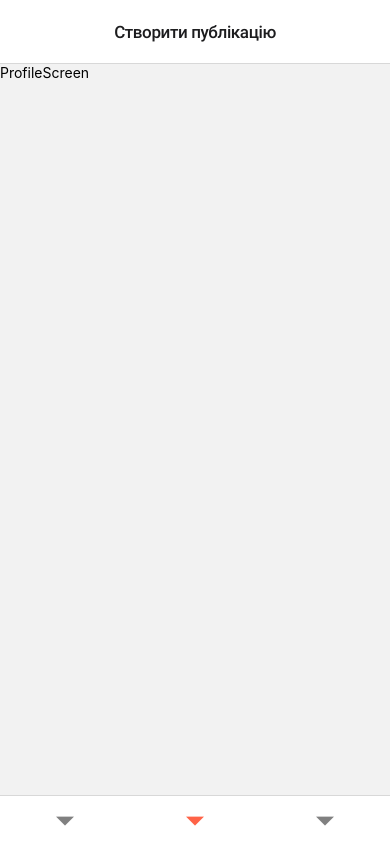
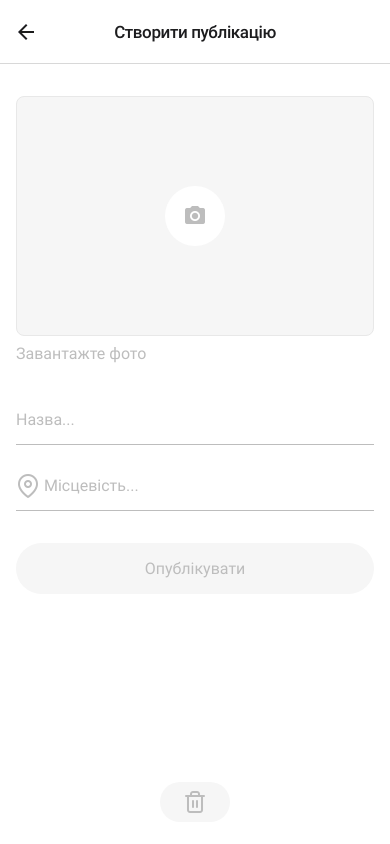
Before and after one commit to made-by-curiosity/post-and-talk, a React Native app: screen /CreatePost in a window 390 px wide. Built offline with nearby package versions, Linux system fonts and the light colour scheme.

Commit message:
add create posts creen and bottom navigation

```diff
--- a/App.js
+++ b/App.js
@@ -4,7 +4,7 @@ import { NavigationContainer } from '@react-navigation/native';
 import { useFonts } from 'expo-font';
 import { useRoute } from './src/router';
 
-export default function App() {
+export default function App({ navigation }) {
   const [fontsLoaded] = useFonts({
     'Roboto-Bold': require('./src/assets/fonts/Roboto/Roboto-Bold.ttf'),
     'Roboto-Medium': require('./src/assets/fonts/Roboto/Roboto-Medium.ttf'),
@@ -12,7 +12,7 @@ export default function App() {
     'Inter-Medium': require('./src/assets/fonts/Inter/static/Inter-Medium.ttf'),
   });
 
-  const routing = useRoute(true);
+  const routing = useRoute(true, navigation);
 
   if (!fontsLoaded) {
     return null;
--- a/src/router.js
+++ b/src/router.js
@@ -1,19 +1,16 @@
 import { createStackNavigator } from '@react-navigation/stack';
-import { createBottomTabNavigator } from '@react-navigation/bottom-tabs';
-import PostsScreen from './screens/main/PostsScreen';
 import LoginScreen from './screens/auth/LoginScreen';
 import RegisterScreen from './screens/auth/RegisterScreen';
+import MainScreen from './screens/bottomNav/MainScreen';
 import CreatePostsScreen from './screens/main/CreatePostScreen';
-import ProfileScreen from './screens/main/ProfileScreen';
-import { LogoutBtn } from './components/LogoutBtn/LogoutBtn';
 
-const Tab = createBottomTabNavigator();
 const AuthStack = createStackNavigator();
+const MainStack = createStackNavigator();
 
 export const useRoute = isLoggedIn => {
   if (!isLoggedIn) {
     return (
-      <AuthStack.Navigator initialRouteName="Posts">
+      <AuthStack.Navigator initialRouteName="Login">
         <AuthStack.Screen name="Login" component={LoginScreen} options={{ headerShown: false }} />
         <AuthStack.Screen
           name="Register"
@@ -24,30 +21,9 @@ export const useRoute = isLoggedIn => {
     );
   }
   return (
-    <Tab.Navigator
-      initialRouteName="Posts"
-      screenOptions={{
-        tabBarShowLabel: false,
-        tabBarActiveTintColor: 'tomato',
-        tabBarInactiveTintColor: 'gray',
-      }}
-    >
-      <Tab.Screen
-        name="Posts"
-        component={PostsScreen}
-        options={{
-          title: 'Публікації',
-          headerTitleAlign: 'center',
-          headerTitleStyle: {
-            lineHeight: 22,
-            fontSize: 17,
-            letterSpacing: -0.4,
-            fontFamily: 'Roboto-Medium',
-          },
-          headerRight: () => <LogoutBtn />,
-        }}
-      />
-      <Tab.Screen
+    <MainStack.Navigator initialRouteName="Main">
+      <MainStack.Screen name="Main" component={MainScreen} options={{ headerShown: false }} />
+      <MainStack.Screen
         name="CreatePost"
         component={CreatePostsScreen}
         options={{
@@ -61,20 +37,6 @@ export const useRoute = isLoggedIn => {
           },
         }}
       />
-      <Tab.Screen
-        name="Profile"
-        component={ProfileScreen}
-        options={{
-          title: 'Профіль',
-          headerTitleAlign: 'center',
-          headerTitleStyle: {
-            lineHeight: 22,
-            fontSize: 17,
-            letterSpacing: -0.4,
-            fontFamily: 'Roboto-Medium',
-          },
-        }}
-      />
-    </Tab.Navigator>
+    </MainStack.Navigator>
   );
 };
--- /dev/null
+++ b/src/screens/bottomNav/MainScreen.js
@@ -0,0 +1,111 @@
+import { createBottomTabNavigator } from '@react-navigation/bottom-tabs';
+import { Feather } from '@expo/vector-icons';
+import PostsScreen from './PostsScreen';
+import ProfileScreen from './ProfileScreen';
+import { LogoutBtn } from '../../components/LogoutBtn/LogoutBtn';
+
+const Tab = createBottomTabNavigator();
+
+const EmptyScreen = () => null;
+
+export default function MainScreen() {
+  return (
+    <Tab.Navigator
+      initialRouteName="Posts"
+      screenOptions={{
+        tabBarShowLabel: false,
+        tabBarActiveTintColor: '#212121',
+        tabBarInactiveTintColor: '#212121',
+        tabBarStyle: {
+          alignItems: 'center',
+          height: 83,
+          paddingTop: 9,
+          paddingBottom: 22,
+        },
+      }}
+    >
+      <Tab.Screen
+        name="Posts"
+        component={PostsScreen}
+        options={{
+          title: 'Публікації',
+          headerTitleAlign: 'center',
+          headerTitleStyle: {
+            lineHeight: 22,
+            fontSize: 17,
+            letterSpacing: -0.4,
+            fontFamily: 'Roboto-Medium',
+          },
+          headerRight: () => <LogoutBtn />,
+          tabBarIcon: ({ focused, color, size }) => {
+            return <Feather name="grid" size={24} color={color} />;
+          },
+          tabBarItemStyle: {
+            marginHorizontal: 15,
+            maxWidth: 40,
+            height: 40,
+            alignSelf: 'center',
+          },
+        }}
+      />
+      <Tab.Screen
+        name="CreateContainer"
+        component={EmptyScreen}
+        options={{
+          title: 'Створити публікацію',
+          headerTitleAlign: 'center',
+          headerTitleStyle: {
+            lineHeight: 22,
+            fontSize: 17,
+            letterSpacing: -0.4,
+            fontFamily: 'Roboto-Medium',
+          },
+          tabBarIcon: ({ focused, color, size }) => {
+            return <Feather name="plus" size={24} color="#fff" />;
+          },
+          tabBarIconStyle: {
+            maxWidth: 70,
+            height: 40,
+          },
+          tabBarItemStyle: {
+            marginHorizontal: 15,
+            height: 40,
+            alignSelf: 'center',
+            maxWidth: 70,
+            borderRadius: 50,
+            backgroundColor: '#FF6C00',
+          },
+        }}
+        listeners={({ navigation }) => ({
+          tabPress: event => {
+            event.preventDefault();
+            navigation.navigate('CreatePost');
+          },
+        })}
+      />
+      <Tab.Screen
+        name="Profile"
+        component={ProfileScreen}
+        options={{
+          title: 'Профіль',
+          headerTitleAlign: 'center',
+          headerTitleStyle: {
+            lineHeight: 22,
+            fontSize: 17,
+            letterSpacing: -0.4,
+            fontFamily: 'Roboto-Medium',
+          },
+          tabBarIcon: ({ focused, color, size }) => {
+            return <Feather name="user" size={24} color={color} />;
+          },
+          tabBarItemStyle: {
+            marginHorizontal: 15,
+            maxWidth: 40,
+            height: 40,
+            alignSelf: 'center',
+          },
+        }}
+      />
+    </Tab.Navigator>
+  );
+}
--- a/src/screens/main/CreatePostScreen.js
+++ b/src/screens/main/CreatePostScreen.js
@@ -1,9 +1,143 @@
-import { Text, View } from 'react-native';
+import { Text, View, StyleSheet, TouchableOpacity, TextInput } from 'react-native';
+import { MaterialIcons } from '@expo/vector-icons';
+import { Feather } from '@expo/vector-icons';
 
 export default function CreatePostsScreen() {
+  const onTakePhoto = () => {
+    console.log('делаем фото ', Date.now());
+  };
+
+  const onPost = () => {
+    console.log('публикуем фото ', Date.now());
+  };
+
+  const onDelete = () => {
+    console.log('удаляем фото ', Date.now());
+  };
+
   return (
-    <View>
-      <Text>ProfileScreen</Text>
+    <View style={styles.container}>
+      <View style={styles.photoBox}>
+        <TouchableOpacity style={styles.photoBtn} activeOpacity={0.8} onPress={onTakePhoto}>
+          <MaterialIcons name="photo-camera" size={24} color="#BDBDBD" />
+        </TouchableOpacity>
+      </View>
+      <Text style={styles.mainText}>Завантажте фото</Text>
+      <TextInput
+        style={styles.photoName}
+        placeholder="Назва..."
+        placeholderTextColor="#BDBDBD"
+      ></TextInput>
+      <View style={styles.locationWrapper}>
+        <TextInput
+          style={styles.photoLocation}
+          placeholder="Місцевість..."
+          placeholderTextColor="#BDBDBD"
+        ></TextInput>
+        <Feather name="map-pin" size={24} color="#BDBDBD" style={styles.locationIcon} />
+      </View>
+      <TouchableOpacity style={styles.postBtn} activeOpacity={0.8} onPress={onPost}>
+        <Text style={styles.postBtnText}>Опублікувати</Text>
+      </TouchableOpacity>
+      <TouchableOpacity style={styles.deleteBtn} activeOpacity={0.8} onPress={onDelete}>
+        <Feather name="trash-2" size={24} color="#BDBDBD" />
+      </TouchableOpacity>
     </View>
   );
 }
+
+const styles = StyleSheet.create({
+  container: {
+    flex: 1,
+    paddingTop: 32,
+    paddingBottom: 22,
+    paddingHorizontal: 16,
+
+    backgroundColor: '#fff',
+  },
+  photoBox: {
+    height: 240,
+    marginBottom: 8,
+
+    justifyContent: 'center',
+    alignItems: 'center',
+
+    borderWidth: 1,
+    borderRadius: 8,
+    borderColor: '#E8E8E8',
+
+    backgroundColor: '#F6F6F6',
+  },
+  photoBtn: {
+    width: 60,
+    height: 60,
+    backgroundColor: '#fff',
+    justifyContent: 'center',
+    alignItems: 'center',
+    borderRadius: 50,
+  },
+  mainText: {
+    color: '#BDBDBD',
+    fontFamily: 'Roboto-Regular',
+    fontSize: 16,
+    marginBottom: 32,
+  },
+  photoName: {
+    height: 50,
+    marginBottom: 16,
+
+    alignItems: 'center',
+
+    borderBottomWidth: 1,
+    borderBottomColor: '#BDBDBD',
+
+    fontFamily: 'Roboto-Regular',
+    fontSize: 16,
+  },
+  photoLocation: {
+    height: 50,
+    paddingLeft: 28,
+
+    alignItems: 'center',
+
+    borderBottomWidth: 1,
+    borderBottomColor: '#BDBDBD',
+
+    fontFamily: 'Roboto-Regular',
+    fontSize: 16,
+  },
+  locationWrapper: {
+    position: 'relative',
+    marginBottom: 32,
+  },
+  locationIcon: {
+    position: 'absolute',
+    top: 12,
+    left: 0,
+  },
+  postBtn: {
+    paddingVertical: 16,
+
+    backgroundColor: '#F6F6F6',
+
+    borderRadius: 100,
+
+    alignItems: 'center',
+  },
+  postBtnText: {
+    color: '#BDBDBD',
+    fontFamily: 'Roboto-Regular',
+    fontSize: 16,
+  },
+  deleteBtn: {
+    width: 70,
+    height: 40,
+    marginTop: 'auto',
+
+    borderRadius: 20,
+    backgroundColor: '#F6F6F6',
+    alignSelf: 'center',
+    alignItems: 'center',
+    justifyContent: 'center',
+  },
+});
```
Also changed, not shown: src/screens/bottomNav/PostsScreen.js (renamed from src/screens/main/PostsScreen.js), src/screens/bottomNav/ProfileScreen.js (renamed from src/screens/main/ProfileScreen.js).
